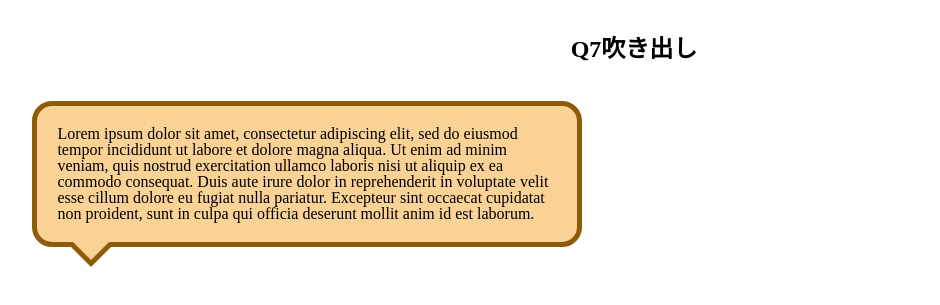
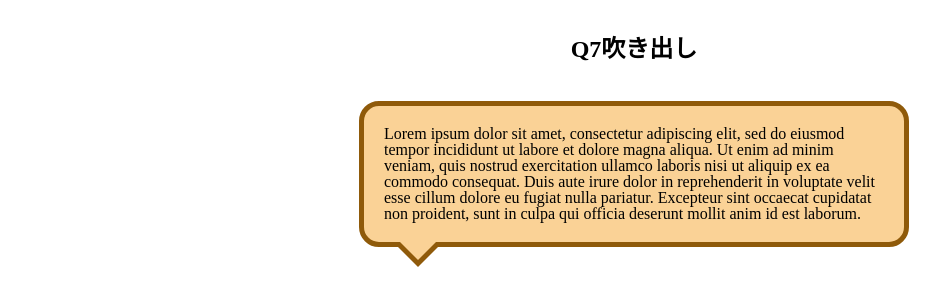
Before and after one commit to yuyuyukona/Layout2, a plain HTML site: page q7/q7/index.html in a window 1280 px wide. Shown: the part 73-378 px from the top of the page, without its empty margins (6-946 px from the left). Drawn offline with Linux system fonts and the light colour scheme.

Commit message:
再提出いたします。

```diff
--- a/q7/q7/css/style.css
+++ b/q7/q7/css/style.css
@@ -7,27 +7,22 @@
   border: solid 5px #8f5a0a;
   border-radius: 20px;
   position: relative;
-  display: inline-block;
   padding: 20px;
+  margin: 0 auto;
 
 }
-.sb::before{
+.sb::before,.sb::after{
   position: absolute;
   content: "";
   top: 100%;
   left: 10%;
   transform: translateX(-50%);
+}
+.sb::before{
   border: 25px solid transparent;
   border-top: 25px solid #8f5a0a;
 }
 .sb::after{
-  position: absolute;
-  content: "";
-  top: 100%;
-  left: 10%;
-  transform: translateX(-50%);
   border: 18px solid transparent;
   border-top: 18px solid #fad296;
-
-
 }
--- a/q9/q9/css/style.css
+++ b/q9/q9/css/style.css
@@ -6,6 +6,7 @@
   height: 200px;
   width: 200px;
   background-color: #76ff826b;
+  margin: 0 auto;
 }
 .first{
   animation-name: fade-in;
@@ -64,6 +65,7 @@
   width: 200px;
   background-color: #331aefd0;
   transition: 0.5s;
+  margin: 0 auto;
 }
 
 
@@ -110,10 +112,12 @@
   border: 10px #ecf1f2 solid;
   border-top: 10px #14ff4bcd solid;
   animation: rotate 1.1s linear infinite;
+  margin: 0 auto;
 }
 
 .contents{
   display: flex;
+  justify-content: center;
 }
 .image{
   background: url(https://picsum.photos/id/1005/200/300);
@@ -131,6 +135,7 @@
   padding: 20px;
   border: 1px solid #000000;
   border-right: 0;
+  transition: 0.5s;
 }
 .parts:last-child{
   border: 1px solid #000000;
```
Also changed, not shown: q9/q9/index.html (+2 -2 lines), 7 other files.
